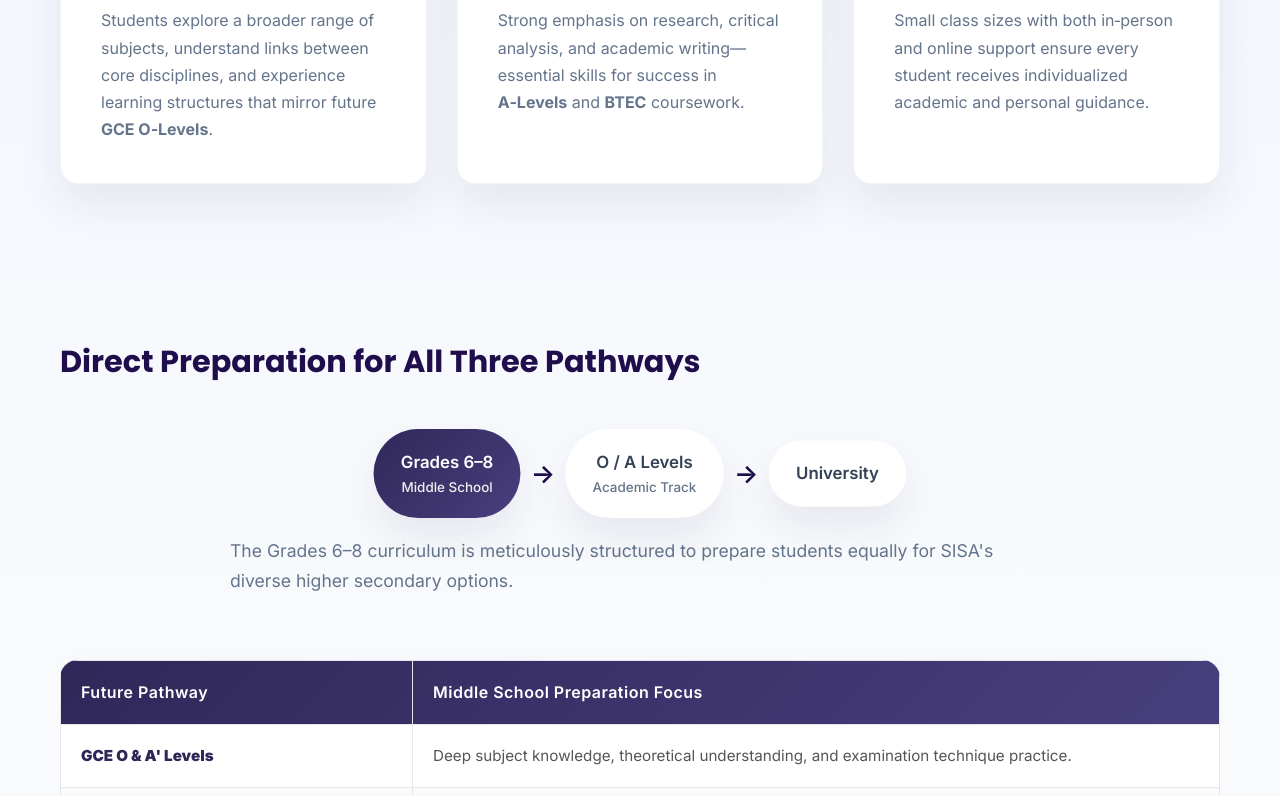
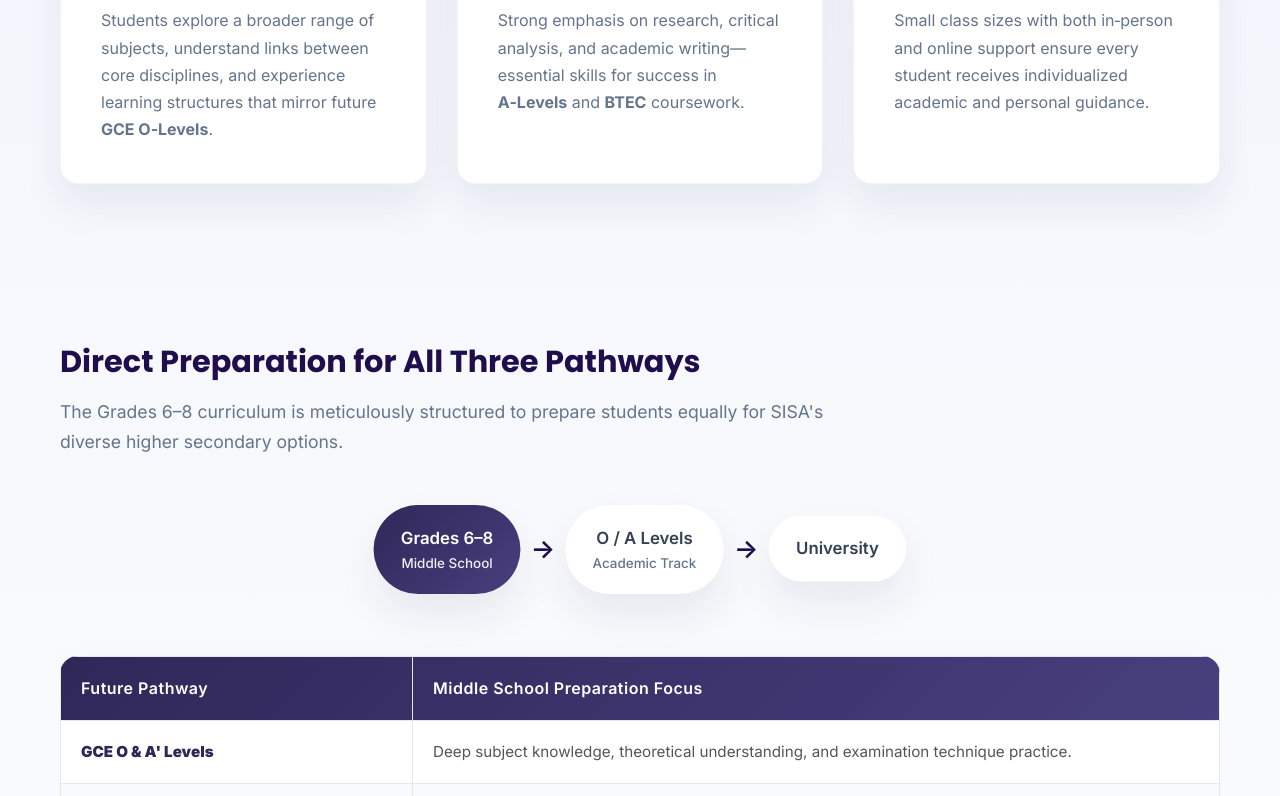
Before and after one commit to TaniaRajpoot/SISA, a React (Vite) app in the folder frontend/: page /academics/middle-school in a window 1280 px wide. Shown: the part 1180-1976 px from the top of the page. Built offline with nearby package versions, Linux system fonts and the light colour scheme.

Commit message:
alignment in middle school

```diff
--- a/frontend/src/pages/MiddleSchool.jsx
+++ b/frontend/src/pages/MiddleSchool.jsx
@@ -92,6 +92,9 @@ const MiddleSchool = () => {
             <section className="ms-section">
                 <div className="ms-container fade-up">
                     <h2>Direct Preparation for All Three Pathways</h2>
+                    <p className="ms-subtitle">
+                        The Grades 6–8 curriculum is meticulously structured to prepare students equally for SISA's diverse higher secondary options.
+                    </p>
 
                     {/* Animated Pathway Diagram */}
                     <div className="ms-pathway">
@@ -101,10 +104,6 @@ const MiddleSchool = () => {
                         <div className="ms-arrow">→</div>
                         <div className="ms-step">University</div>
                     </div>
-
-                    <p className="ms-subtitle">
-                        The Grades 6–8 curriculum is meticulously structured to prepare students equally for SISA's diverse higher secondary options.
-                    </p>
 
                     <div className="ms-table-wrapper">
                         <table className="ms-table">
--- a/frontend/src/styles/MiddleSchool.css
+++ b/frontend/src/styles/MiddleSchool.css
@@ -98,7 +98,8 @@
 
 .ms-section .ms-subtitle {
     color: var(--ms-muted);
-    margin-bottom: 40px;
+    margin: 0 0 40px 0;
+    max-width: 820px;
 }
 
 /* CARDS */
@@ -180,6 +181,7 @@
     background: linear-gradient(135deg, #302759, #483F7E);
     color: white;
 }
+
 .ms-step.active span {
     color: #efefef;
 }
```
